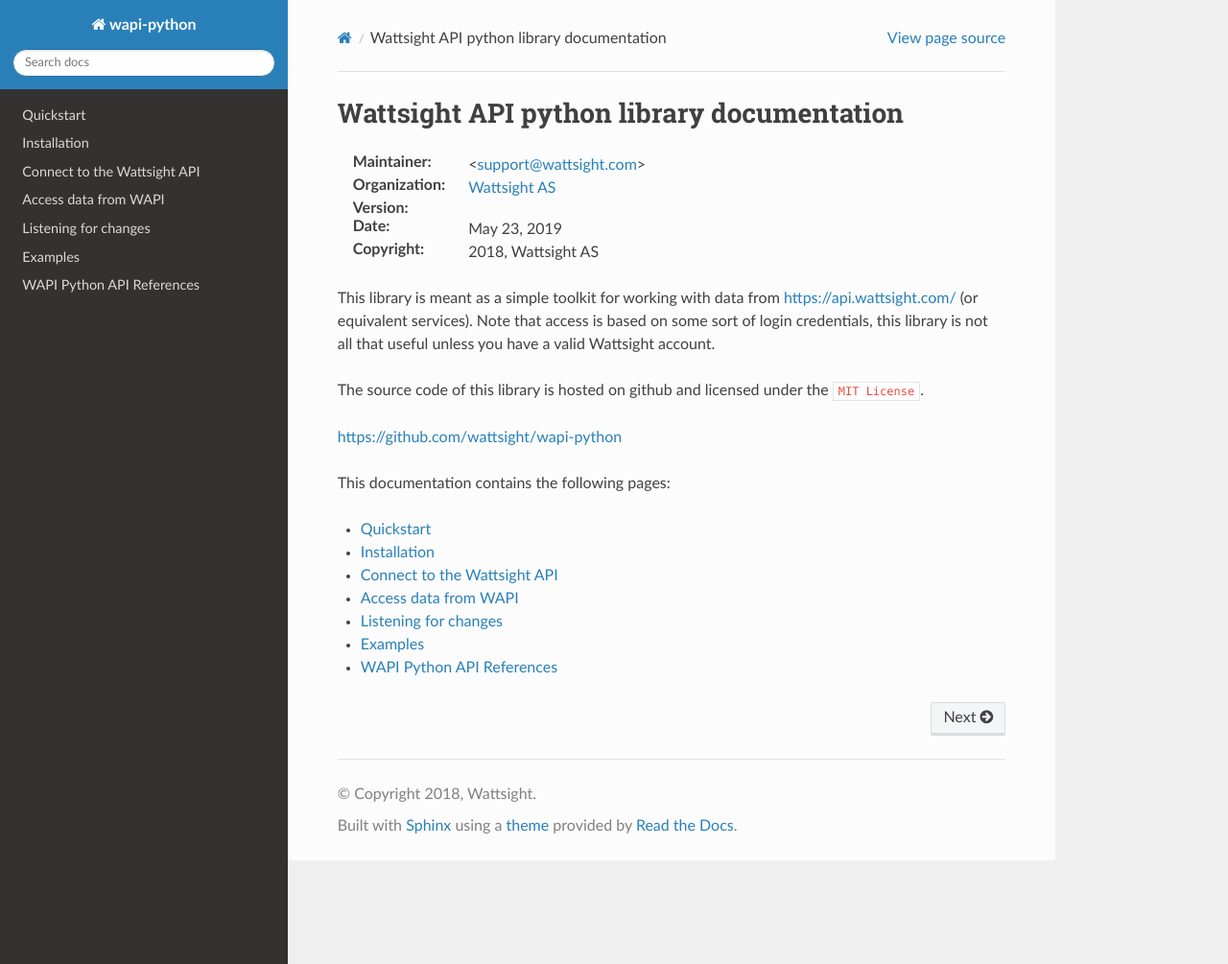
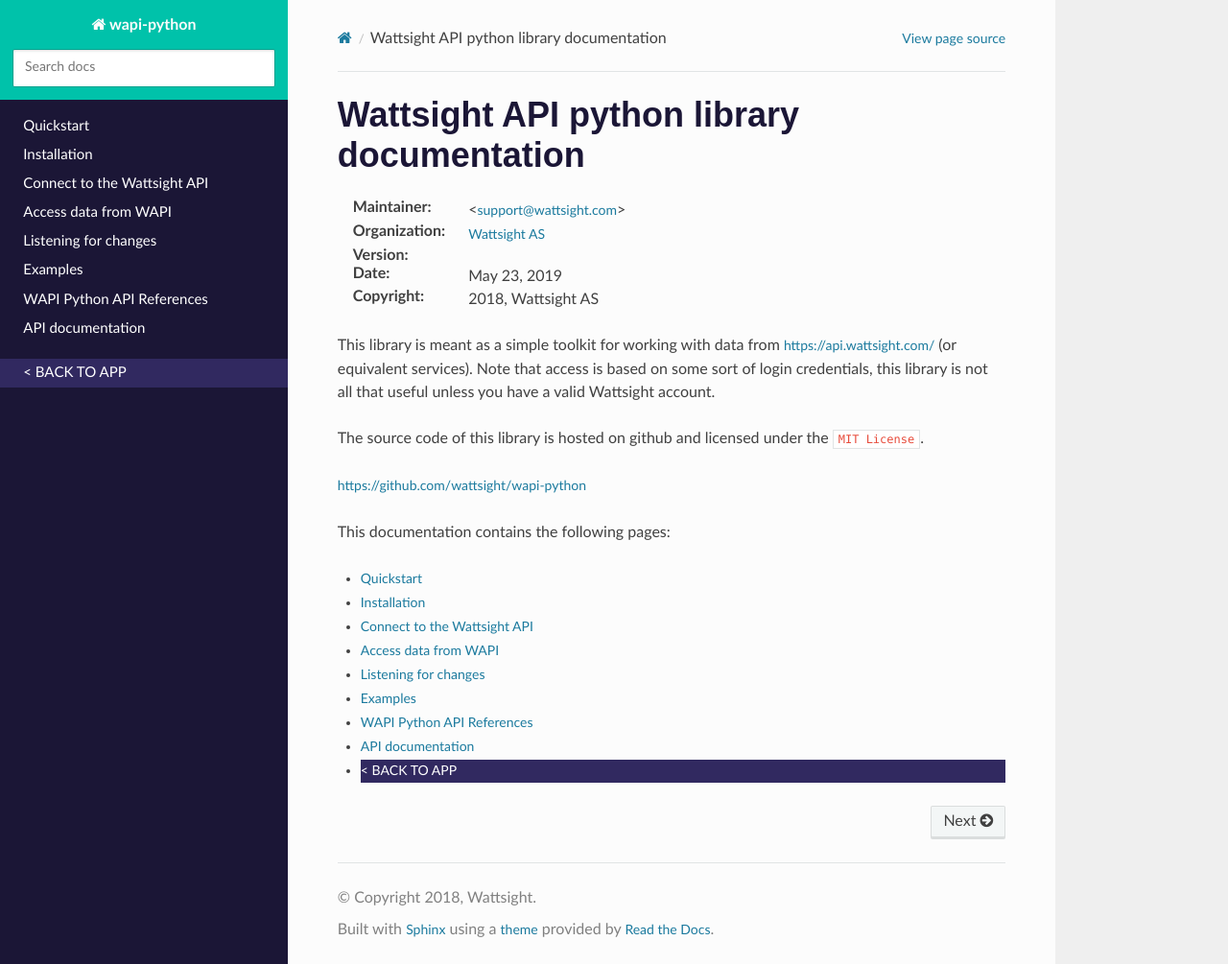
Before and after one commit to volueinsight/wapi-python, a Sphinx documentation site: the page built from docs/index.rst, in a window 1280 px wide and 1005 px high. Shown: the whole window at 96% size. Built offline with Sphinx 7.4.7 and the Read the Docs theme 2.0.0, drawn with Linux system fonts in a browser that asks for light colours.

Commit message:
Add wsight style for wapi-python docs + adding some missing links to the api and api docs

```diff
--- /dev/null
+++ b/docs/_static/css/custom.css
@@ -0,0 +1,134 @@
+
+
+h1, h2, h3, h4 {
+    color: #1b1636;
+}
+
+h1 {
+    font-family: 'Montserrat', sans-serif;
+    font-size: 36px;
+}
+
+a {
+    color: #1b7a9e;
+    font-size: 14px;
+}
+
+a:visited {
+    color: #5d4fa8;
+}
+
+.wy-nav-top {
+    background-color: #1b1636; !important;
+}
+
+.wy-nav-top a:visited {
+    color: #fff;
+}
+
+.wy-side-nav-search {
+    background-color: #00c2aa!important;
+}
+
+.wy-side-nav-search a:visited {
+    color: #fff;
+}
+
+.wy-side-scroll {
+    background-color: #1b1636;
+}
+
+.wy-nav-side {
+    background-color: #1b1636;
+}
+
+thead {
+    background-color: #1b1636;
+}
+
+.head {
+    color: #fff;
+}
+
+.wy-side-nav-search input[type=text] {
+    border-radius: 2px;
+    height: 40px;
+    font-size: 14px;
+    border-color: #00a38f;
+}
+
+.wy-menu-vertical a {
+    color: #fff;
+    font-size: 15px;
+
+}
+
+.wy-menu-vertical a:hover {
+    background-color: #312960;
+}
+
+.wy-menu-vertical li.toctree-l1.current>a {
+    border-bottom: solid 1px #312960;
+    border-top: solid 1px #312960;
+}
+
+.wy-menu-vertical li.toctree-l2.current>a {
+    background-color: #312960;
+}
+
+.wy-menu-vertical li.toctree-l2.current li.toctree-l3>a {
+    background-color: #251f48;
+}
+
+.wy-menu-vertical li.current>a {
+    background-color: #312960;
+    color: #fff;
+}
+
+.wy-menu-vertical li.current>a {
+    background-color: #312960;
+    color: #fff;
+}
+
+.wy-menu-vertical li.current ul {
+    background-color: #251f48;
+    color: #fff;
+}
+
+.wy-menu-vertical li.toctree-l2 a {
+    color: #fff;
+    border-right: #251f48;
+}
+
+.wy-menu-vertical li.current>a:hover {
+    background-color: #312960;
+}
+
+.wy-menu-vertical li.toctree-l2 a:hover {
+    color: #fff;
+    background-color: #312960;
+}
+
+.rst-content .attention {
+    background-color: #f7c852;
+}
+
+.rst-content .attention .admonition-title {
+    background-color: #eeb541;
+}
+
+.toctree-l1:last-child .external {
+    display: block;
+    background-color: #312960;
+    color: #fff;
+    text-transform: uppercase;
+    margin: 1rem 0 0 0;
+}
+
+#guide > div.toctree-wrapper.compound > ul > li:nth-child(7){
+    display: none;
+}
+
+.toctree-l1 .external:hover {
+    background-color: #251f48;
+}
--- a/docs/conf.py
+++ b/docs/conf.py
@@ -160,3 +160,7 @@
 
 
 # -- Extension configuration -------------------------------------------------
+
+#Custom css to the documentation
+def setup(app):
+    app.add_stylesheet('css/custom.css')
--- a/docs/index.rst
+++ b/docs/index.rst
@@ -35,6 +35,9 @@
    events
    examples
    modules
+   API documentation <https://wattsight.com/docs>
+
+   < Back to app <https://api.wattsight.com/>
 
 
 
```
